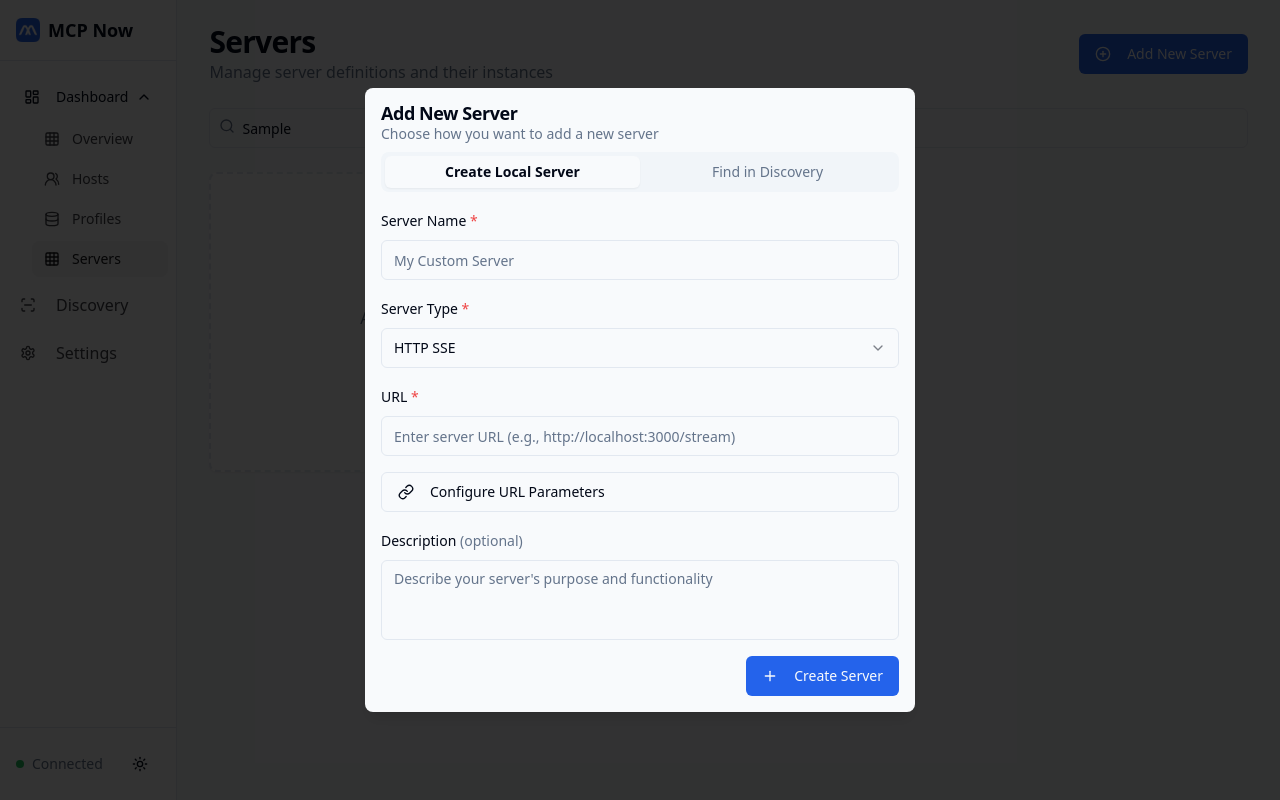
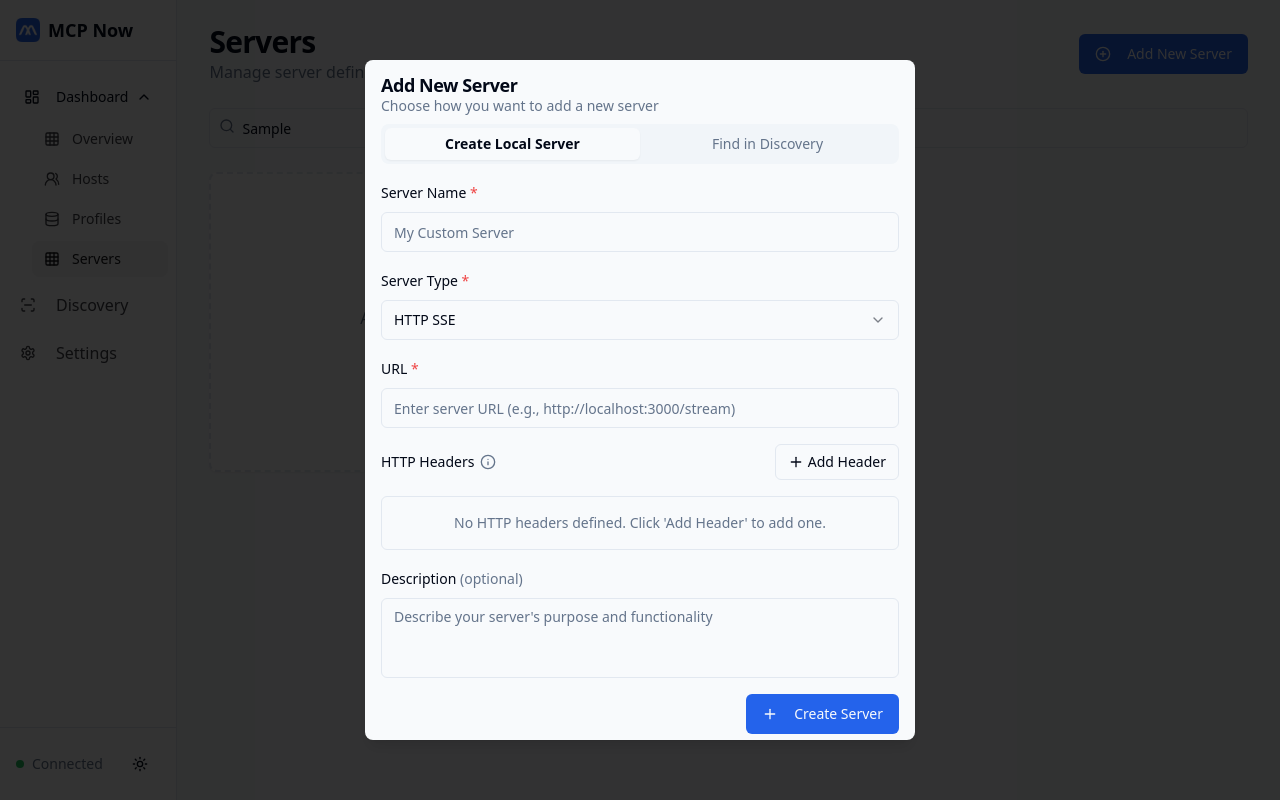
Before and after one commit to johnny96124/mcpnow-website-contentchange-95, a React (Vite) app: page /servers in a window 1280 px wide. Both pictures are taken after typing "Sample" into the empty fields and a click on the button "Add New Server". Built offline with nearby package versions, Linux system fonts and the light colour scheme.

Commit message:
feat: Inline environment variables and headers
Inline the environment variables and HTTP headers in the edit and create server dialogs.

```diff
--- a/src/components/servers/AddServerDialog.tsx
+++ b/src/components/servers/AddServerDialog.tsx
@@ -9,12 +9,16 @@ import { z } from "zod";
 import { useForm } from "react-hook-form";
 import { zodResolver } from "@hookform/resolvers/zod";
 import { Tabs, TabsList, TabsTrigger, TabsContent } from "@/components/ui/tabs";
-import { ArrowRight, Download, Plus, Variable, Link as LinkIcon } from "lucide-react";
+import { ArrowRight, Download, Plus, X, Info } from "lucide-react";
 import { Card, CardContent, CardDescription } from "@/components/ui/card";
-import { EndpointLabel } from "@/components/status/EndpointLabel";
 import { Select, SelectContent, SelectItem, SelectTrigger, SelectValue } from "@/components/ui/select";
-import { type EndpointType } from "@/data/mockData";
 import { useToast } from "@/hooks/use-toast";
+import {
+  Tooltip,
+  TooltipContent,
+  TooltipProvider,
+  TooltipTrigger,
+} from "@/components/ui/tooltip";
 
 interface AddServerDialogProps {
   open: boolean;
@@ -46,8 +50,6 @@ export function AddServerDialog({
   const [activeTab, setActiveTab] = useState<"local" | "discovery">("local");
   const [urlError, setUrlError] = useState<string | null>(null);
   const [commandArgsError, setCommandArgsError] = useState<string | null>(null);
-  const [showEnvironmentVars, setShowEnvironmentVars] = useState(false);
-  const [showUrlParams, setShowUrlParams] = useState(false);
   const [environmentVars, setEnvironmentVars] = useState<{ key: string; value: string }[]>([]);
   const [urlParams, setUrlParams] = useState<{ key: string; value: string }[]>([]);
   const [envKeyError, setEnvKeyError] = useState<string | null>(null);
@@ -74,12 +76,10 @@ export function AddServerDialog({
     if (serverType === "HTTP_SSE") {
       form.setValue("commandArgs", "");
       setCommandArgsError(null);
-      setShowEnvironmentVars(false);
       setEnvironmentVars([]);
     } else {
       form.setValue("url", "");
       setUrlError(null);
-      setShowUrlParams(false);
       setUrlParams([]);
     }
   }, [serverType, form]);
@@ -205,7 +205,7 @@ export function AddServerDialog({
 
   return (
     <Dialog open={open} onOpenChange={onOpenChange}>
-      <DialogContent className="sm:max-w-[550px]">
+      <DialogContent className="sm:max-w-[550px] overflow-y-auto max-h-[85vh]">
         <DialogHeader>
           <DialogTitle>Add New Server</DialogTitle>
           <DialogDescription>
@@ -323,28 +323,30 @@ export function AddServerDialog({
                 )}
 
                 {serverType === "STDIO" && (
-                  <div className="space-y-2 mt-6">
-                    <Button
-                      type="button"
-                      variant="outline"
-                      className="w-full justify-start"
-                      onClick={() => setShowEnvironmentVars(!showEnvironmentVars)}
-                    >
-                      <Variable className="mr-2 h-4 w-4" />
-                      Configure Environment Variables
-                    </Button>
-
-                    {showEnvironmentVars && (
-                      <div className="space-y-4 p-4 border rounded-md bg-secondary/10">
+                  <div className="space-y-4">
                     <div className="flex items-center justify-between">
-                          <div className="text-sm font-medium">Environment Variables</div>
+                      <FormLabel className="flex items-center gap-1.5">
+                        Environment Variables
+                        <TooltipProvider>
+                          <Tooltip>
+                            <TooltipTrigger asChild>
+                              <Info className="h-4 w-4 text-muted-foreground" />
+                            </TooltipTrigger>
+                            <TooltipContent>
+                              <p className="max-w-xs">Environment variables to be passed to the server process</p>
+                            </TooltipContent>
+                          </Tooltip>
+                        </TooltipProvider>
+                      </FormLabel>
                       <Button
                         type="button"
                         variant="outline"
                         size="sm"
                         onClick={addEnvironmentVar}
+                        className="gap-1"
                       >
-                            <Plus className="h-4 w-4 mr-1" /> Add
+                        <Plus className="h-4 w-4" />
+                        Add Variable
                       </Button>
                     </div>
 
@@ -353,7 +355,9 @@ export function AddServerDialog({
                     )}
 
                     {environmentVars.length === 0 ? (
-                          <p className="text-sm text-muted-foreground">No environment variables defined</p>
+                      <div className="border rounded-md p-4 text-center text-muted-foreground text-sm">
+                        No environment variables defined. Click 'Add Variable' to add one.
+                      </div>
                     ) : (
                       <div className="space-y-2">
                         {environmentVars.map((env, index) => (
@@ -377,8 +381,7 @@ export function AddServerDialog({
                               className="text-destructive h-9 w-9 p-0"
                               onClick={() => removeEnvironmentVar(index)}
                             >
-                                  <span className="sr-only">Remove</span>
-                                  ✕
+                              <X className="h-4 w-4" />
                             </Button>
                           </div>
                         ))}
@@ -386,32 +389,32 @@ export function AddServerDialog({
                     )}
                   </div>
                 )}
-                  </div>
-                )}
 
                 {serverType === "HTTP_SSE" && (
-                  <div className="space-y-2 mt-6">
-                    <Button
-                      type="button"
-                      variant="outline"
-                      className="w-full justify-start"
-                      onClick={() => setShowUrlParams(!showUrlParams)}
-                    >
-                      <LinkIcon className="mr-2 h-4 w-4" />
-                      Configure URL Parameters
-                    </Button>
-
-                    {showUrlParams && (
-                      <div className="space-y-4 p-4 border rounded-md bg-secondary/10">
+                  <div className="space-y-4">
                     <div className="flex items-center justify-between">
-                          <div className="text-sm font-medium">Header Parameters</div>
+                      <FormLabel className="flex items-center gap-1.5">
+                        HTTP Headers
+                        <TooltipProvider>
+                          <Tooltip>
+                            <TooltipTrigger asChild>
+                              <Info className="h-4 w-4 text-muted-foreground" />
+                            </TooltipTrigger>
+                            <TooltipContent>
+                              <p className="max-w-xs">HTTP headers to be sent with requests to the server</p>
+                            </TooltipContent>
+                          </Tooltip>
+                        </TooltipProvider>
+                      </FormLabel>
                       <Button
                         type="button"
                         variant="outline"
                         size="sm"
                         onClick={addUrlParam}
+                        className="gap-1"
                       >
-                            <Plus className="h-4 w-4 mr-1" /> Add
+                        <Plus className="h-4 w-4" />
+                        Add Header
                       </Button>
                     </div>
 
@@ -420,7 +423,9 @@ export function AddServerDialog({
                     )}
 
                     {urlParams.length === 0 ? (
-                          <p className="text-sm text-muted-foreground">No header parameters defined</p>
+                      <div className="border rounded-md p-4 text-center text-muted-foreground text-sm">
+                        No HTTP headers defined. Click 'Add Header' to add one.
+                      </div>
                     ) : (
                       <div className="space-y-2">
                         {urlParams.map((param, index) => (
@@ -444,13 +449,10 @@ export function AddServerDialog({
                               className="text-destructive h-9 w-9 p-0"
                               onClick={() => removeUrlParam(index)}
                             >
-                                  <span className="sr-only">Remove</span>
-                                  ✕
+                              <X className="h-4 w-4" />
                             </Button>
                           </div>
                         ))}
-                          </div>
-                        )}
                       </div>
                     )}
                   </div>
--- a/src/components/servers/EditServerDialog.tsx
+++ b/src/components/servers/EditServerDialog.tsx
@@ -9,9 +9,15 @@ import { z } from "zod";
 import { useForm } from "react-hook-form";
 import { zodResolver } from "@hookform/resolvers/zod";
 import { ServerDefinition } from "@/data/mockData";
-import { Plus, X, Variable, Link as LinkIcon } from "lucide-react";
+import { Plus, X, Info } from "lucide-react";
 import { useToast } from "@/hooks/use-toast";
 import { Select, SelectContent, SelectItem, SelectTrigger, SelectValue } from "@/components/ui/select";
+import {
+  Tooltip,
+  TooltipContent,
+  TooltipProvider,
+  TooltipTrigger,
+} from "@/components/ui/tooltip";
 
 interface EditServerDialogProps {
   open: boolean;
@@ -45,8 +51,6 @@ export function EditServerDialog({
   const [headerKeyError, setHeaderKeyError] = useState<string | null>(null);
   const [urlError, setUrlError] = useState<string | null>(null);
   const [commandArgsError, setCommandArgsError] = useState<string | null>(null);
-  const [showEnvironmentVars, setShowEnvironmentVars] = useState(false);
-  const [showUrlParams, setShowUrlParams] = useState(false);
   const { toast } = useToast();
 
   const isHttpSse = serverDefinition?.type === "HTTP_SSE";
@@ -74,22 +78,18 @@ export function EditServerDialog({
     if (isHttpSse) {
       form.setValue("url", serverDefinition.url || "");
       setHttpHeaders(Object.entries(serverDefinition.headers || {}).map(([key, value]) => ({ key, value: value.toString() })));
-      setShowUrlParams(Object.keys(serverDefinition.headers || {}).length > 0);
     } else {
       form.setValue("commandArgs", serverDefinition.commandArgs || "");
       setEnvVars(Object.entries(serverDefinition.environment || {}).map(([key, value]) => ({ key, value: value.toString() })));
-      setShowEnvironmentVars(Object.keys(serverDefinition.environment || {}).length > 0);
     }
   }, [serverDefinition, form, isHttpSse]);
 
   const handleAddEnvVar = () => {
     setEnvVars([...envVars, { key: "", value: "" }]);
-    if (!showEnvironmentVars) setShowEnvironmentVars(true);
   };
 
   const handleAddHeader = () => {
     setHttpHeaders([...httpHeaders, { key: "", value: "" }]);
-    if (!showUrlParams) setShowUrlParams(true);
   };
 
   const handleEnvChange = (index: number, field: 'key' | 'value', value: string) => {
@@ -303,95 +303,31 @@ export function EditServerDialog({
                 />
               )}
 
-              {!isHttpSse && (
-                <div className="space-y-2 mt-6">
-                  <Button
-                    type="button"
-                    variant="outline"
-                    className="w-full justify-start"
-                    onClick={() => setShowEnvironmentVars(!showEnvironmentVars)}
-                  >
-                    <Variable className="mr-2 h-4 w-4" />
-                    Configure Environment Variables
-                  </Button>
-
-                  {showEnvironmentVars && (
-                    <div className="space-y-4 p-4 border rounded-md bg-secondary/10">
+              {isHttpSse && (
+                <div className="space-y-4">
                   <div className="flex items-center justify-between">
-                        <div className="text-sm font-medium">Environment Variables</div>
-                        <Button
-                          type="button"
-                          variant="outline"
-                          size="sm"
-                          onClick={handleAddEnvVar}
-                        >
-                          <Plus className="h-4 w-4 mr-1" /> Add
-                        </Button>
-                      </div>
-
-                      {envKeyError && (
-                        <p className="text-sm font-medium text-destructive">{envKeyError}</p>
-                      )}
-
-                      {envVars.length === 0 ? (
-                        <p className="text-sm text-muted-foreground">No environment variables defined</p>
-                      ) : (
-                        <div className="space-y-2">
-                          {envVars.map((env, index) => (
-                            <div key={index} className="flex items-center gap-2">
-                              <Input
-                                placeholder="Key"
-                                value={env.key}
-                                onChange={(e) => handleEnvChange(index, 'key', e.target.value)}
-                                className="flex-1"
-                              />
-                              <Input
-                                placeholder="Value"
-                                value={env.value}
-                                onChange={(e) => handleEnvChange(index, 'value', e.target.value)}
-                                className="flex-1"
-                              />
-                              <Button
-                                type="button"
-                                variant="ghost"
-                                size="icon"
-                                className="text-destructive h-9 w-9 p-0"
-                                onClick={() => handleRemoveEnvVar(index)}
-                              >
-                                <X className="h-4 w-4" />
-                              </Button>
-                            </div>
-                          ))}
-                        </div>
-                      )}
-                    </div>
-                  )}
-                </div>
-              )}
-
-              {isHttpSse && (
-                <div className="space-y-2 mt-6">
-                  <Button
-                    type="button"
-                    variant="outline"
-                    className="w-full justify-start"
-                    onClick={() => setShowUrlParams(!showUrlParams)}
-                  >
-                    <LinkIcon className="mr-2 h-4 w-4" />
-                    Configure URL Parameters
-                  </Button>
-
-                  {showUrlParams && (
-                    <div className="space-y-4 p-4 border rounded-md bg-secondary/10">
-                      <div className="flex items-center justify-between">
-                        <div className="text-sm font-medium">Header Parameters</div>
+                    <FormLabel className="flex items-center gap-1.5">
+                      HTTP Headers
+                      <TooltipProvider>
+                        <Tooltip>
+                          <TooltipTrigger asChild>
+                            <Info className="h-4 w-4 text-muted-foreground" />
+                          </TooltipTrigger>
+                          <TooltipContent>
+                            <p className="max-w-xs">HTTP headers to be sent with requests to the server</p>
+                          </TooltipContent>
+                        </Tooltip>
+                      </TooltipProvider>
+                    </FormLabel>
                     <Button
                       type="button"
                       variant="outline"
                       size="sm"
                       onClick={handleAddHeader}
+                      className="gap-1"
                     >
-                          <Plus className="h-4 w-4 mr-1" /> Add
+                      <Plus className="h-4 w-4" />
+                      Add Header
                     </Button>
                   </div>
 
@@ -400,7 +336,9 @@ export function EditServerDialog({
                   )}
 
                   {httpHeaders.length === 0 ? (
-                        <p className="text-sm text-muted-foreground">No header parameters defined</p>
+                    <div className="border rounded-md p-4 text-center text-muted-foreground text-sm">
+                      No HTTP headers defined. Click 'Add Header' to add one.
+                    </div>
                   ) : (
                     <div className="space-y-2">
                       {httpHeaders.map((header, index) => (
@@ -430,6 +368,72 @@ export function EditServerDialog({
                       ))}
                     </div>
                   )}
+                </div>
+              )}
+
+              {!isHttpSse && (
+                <div className="space-y-4">
+                  <div className="flex items-center justify-between">
+                    <FormLabel className="flex items-center gap-1.5">
+                      Environment Variables
+                      <TooltipProvider>
+                        <Tooltip>
+                          <TooltipTrigger asChild>
+                            <Info className="h-4 w-4 text-muted-foreground" />
+                          </TooltipTrigger>
+                          <TooltipContent>
+                            <p className="max-w-xs">Environment variables to be passed to the server process</p>
+                          </TooltipContent>
+                        </Tooltip>
+                      </TooltipProvider>
+                    </FormLabel>
+                    <Button
+                      type="button"
+                      variant="outline"
+                      size="sm"
+                      onClick={handleAddEnvVar}
+                      className="gap-1"
+                    >
+                      <Plus className="h-4 w-4" />
+                      Add Variable
+                    </Button>
+                  </div>
+
+                  {envKeyError && (
+                    <p className="text-sm font-medium text-destructive">{envKeyError}</p>
+                  )}
+
+                  {envVars.length === 0 ? (
+                    <div className="border rounded-md p-4 text-center text-muted-foreground text-sm">
+                      No environment variables defined. Click 'Add Variable' to add one.
+                    </div>
+                  ) : (
+                    <div className="space-y-2">
+                      {envVars.map((env, index) => (
+                        <div key={index} className="flex items-center gap-2">
+                          <Input
+                            placeholder="Key"
+                            value={env.key}
+                            onChange={(e) => handleEnvChange(index, 'key', e.target.value)}
+                            className="flex-1"
+                          />
+                          <Input
+                            placeholder="Value"
+                            value={env.value}
+                            onChange={(e) => handleEnvChange(index, 'value', e.target.value)}
+                            className="flex-1"
+                          />
+                          <Button
+                            type="button"
+                            variant="ghost"
+                            size="icon"
+                            className="text-destructive h-9 w-9 p-0"
+                            onClick={() => handleRemoveEnvVar(index)}
+                          >
+                            <X className="h-4 w-4" />
+                          </Button>
+                        </div>
+                      ))}
                     </div>
                   )}
                 </div>
```
Lines whose indentation alone changed are shown as unchanged.
